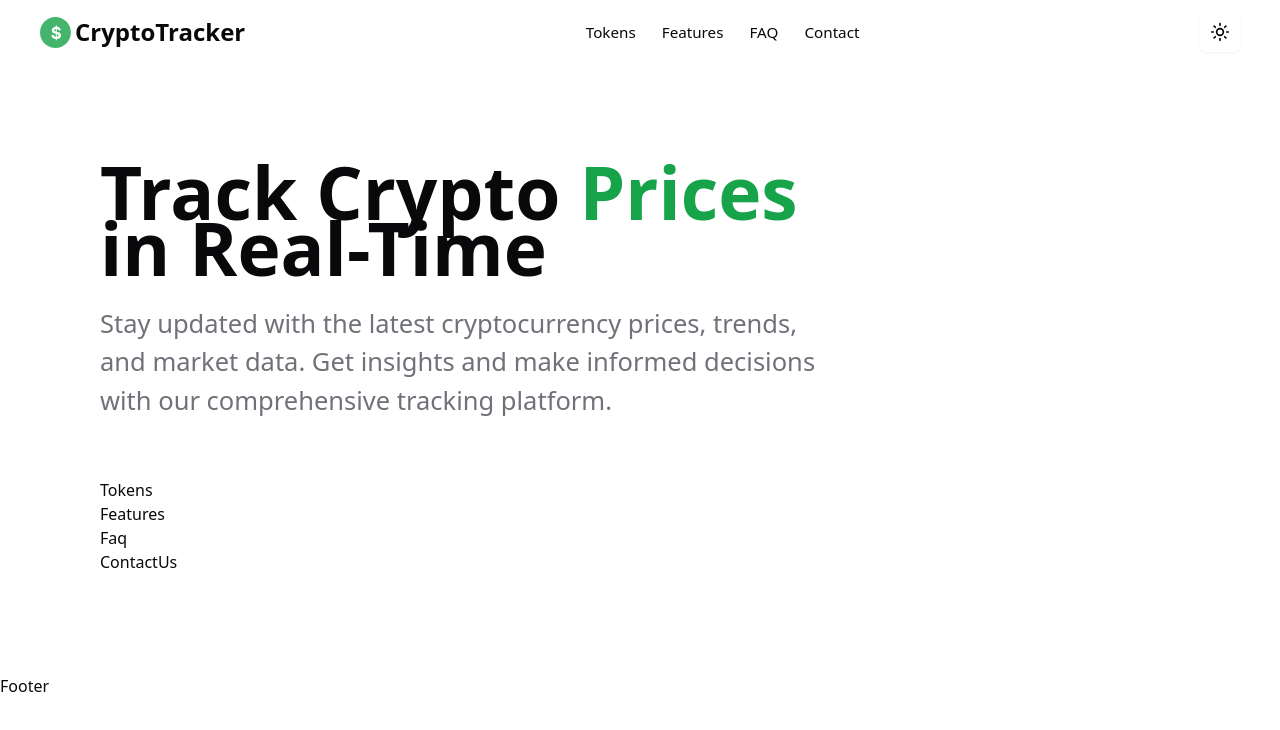
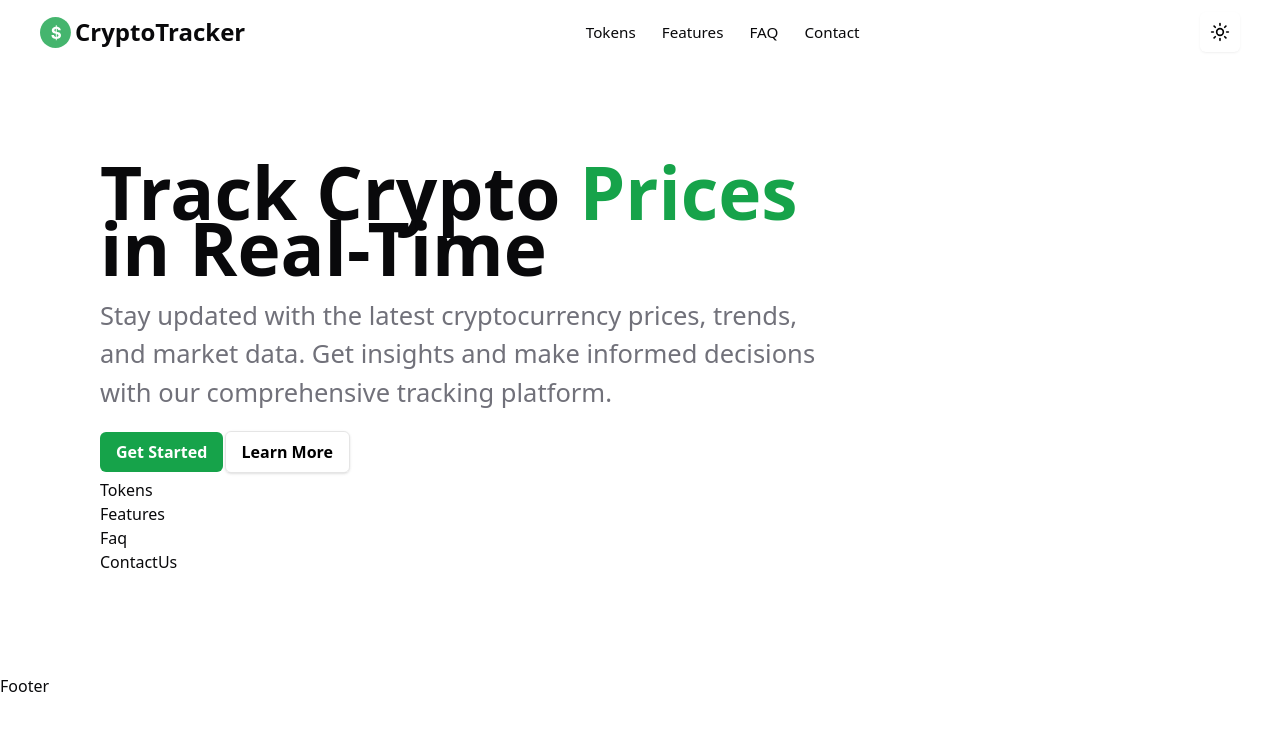
Before and after one commit to MohammadPolaei/cryptotracker, a Next.js app: page / in a window 1280 px wide. Shown: the top 730 px of the page. Built offline with nearby package versions, Linux system fonts and the light colour scheme.

Commit message:
feat : hero section buttons created

```diff
--- a/src/app/globals.css
+++ b/src/app/globals.css
@@ -5,6 +5,7 @@
 	--text-color: #09090b;
 	--important-text: #82c0981a;
 	--description-text: #71717a;
+	--green-color: #16a34a;
 }
 
 .dark {
--- a/src/features/home-page/hero-section/hero-section.tsx
+++ b/src/features/home-page/hero-section/hero-section.tsx
@@ -1,9 +1,9 @@
 export default function HeroSection() {
 	return (
 		<section className="h-78.5">
-			<div className="w-181.75 h-full flex flex-col justify-start items-start gap-7">
+			<div className="w-181.75 h-full flex flex-col justify-start items-start gap-5">
 				<div className="font-bold text-[73px] tracking-[-3] leading-14">
-					Track Crypto <span className="text-[#16A34A]">Prices</span> in
+					Track Crypto <span className="text-(--green-color)">Prices</span> in
 					Real-Time
 				</div>
 				<p className="text-[25.5px] text-(--description-text)">
@@ -11,6 +11,14 @@ export default function HeroSection() {
 					data. Get insights and make informed decisions with our comprehensive
 					tracking platform.
 				</p>
+				<div className="w-62.5 flex justify-between items-center">
+					<button className="bg-(--green-color) text-center rounded-md text-white cursor-pointer py-2 px-4 font-semibold">
+						Get Started
+					</button>
+					<button className="border border-black/10 shadow-sm text-center rounded-md text-black cursor-pointer py-2 px-4 font-semibold">
+						Learn More
+					</button>
+				</div>
 			</div>
 			<div></div>
 		</section>
```
